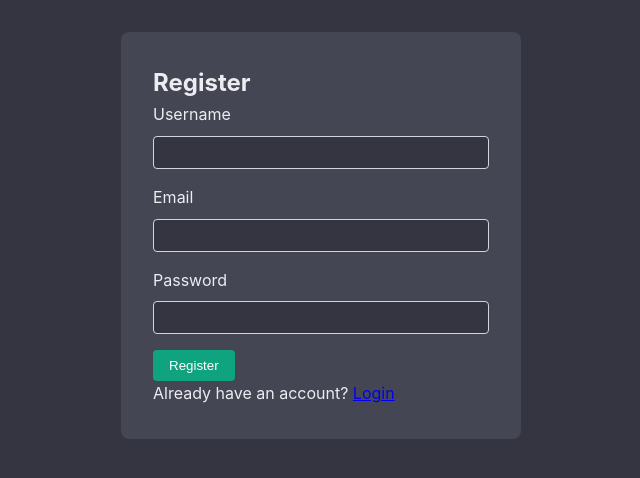
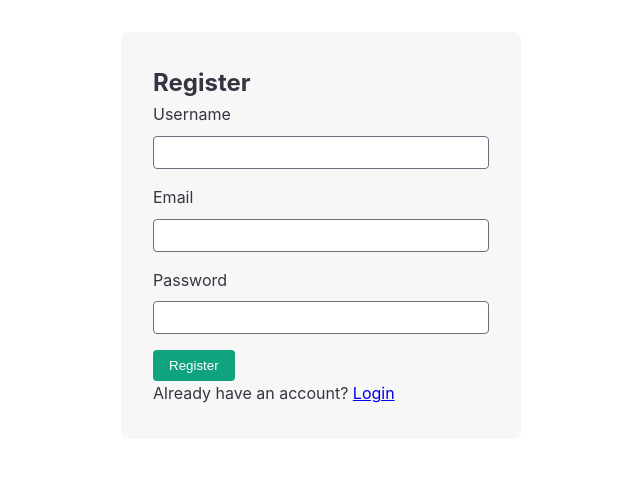
Before and after one commit to Bboyd59/chatryan, a Flask app: page /register in a window 1280 px wide. Shown: the top 478 px of the page, without its empty margins (319-959 px from the left). Run offline with Flask 3, Linux system fonts and the light colour scheme.

Commit message:
Agent query: Is the interface now branded as Jasper AI with the correct title and placeholder text?
Screenshot: https://storage.googleapis.com/screenshot-production-us-central1/8929778e-5396-459b-b19e-15e632699f10/9c1240f2-b850-414a-89d8-41ae22fba607.jpg

```diff
--- a/static/css/style.css
+++ b/static/css/style.css
@@ -1,8 +1,8 @@
 :root {
-    --bg-primary: #343541;
-    --bg-secondary: #444654;
-    --text-primary: #ECECF1;
-    --text-secondary: #D1D5DB;
+    --bg-primary: #ffffff;
+    --bg-secondary: #f7f7f8;
+    --text-primary: #343541;
+    --text-secondary: #6e6e80;
     --accent: #10A37F;
 }
 
--- a/templates/base.html
+++ b/templates/base.html
@@ -3,7 +3,7 @@
 <head>
     <meta charset="UTF-8">
     <meta name="viewport" content="width=device-width, initial-scale=1.0">
-    <title>Claude Chat</title>
+    <title>Jasper AI Chat</title>
     <link rel="stylesheet" href="{{ url_for('static', filename='css/style.css') }}">
 </head>
 <body>
--- a/templates/chat.html
+++ b/templates/chat.html
@@ -7,7 +7,7 @@
     </div>
     <div class="input-container">
         <form class="chat-form">
-            <textarea class="chat-input" placeholder="Message ChatGPT..." rows="1" autocomplete="off"></textarea>
+            <textarea class="chat-input" placeholder="Message Jasper AI..." rows="1" autocomplete="off"></textarea>
             <button type="submit" style="display: none;"></button>
         </form>
     </div>
```
